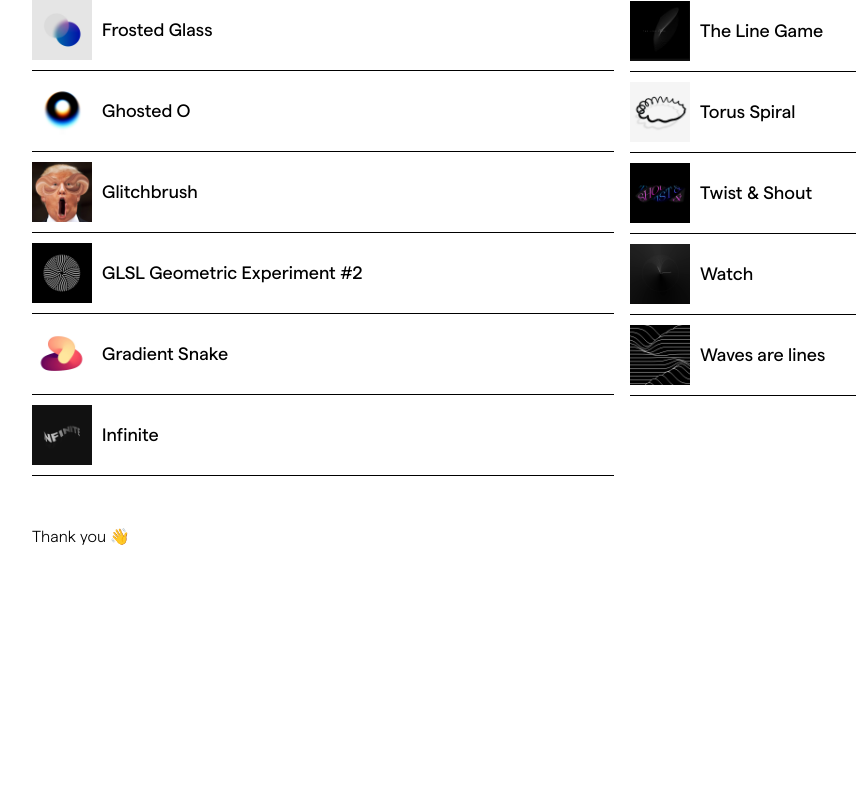
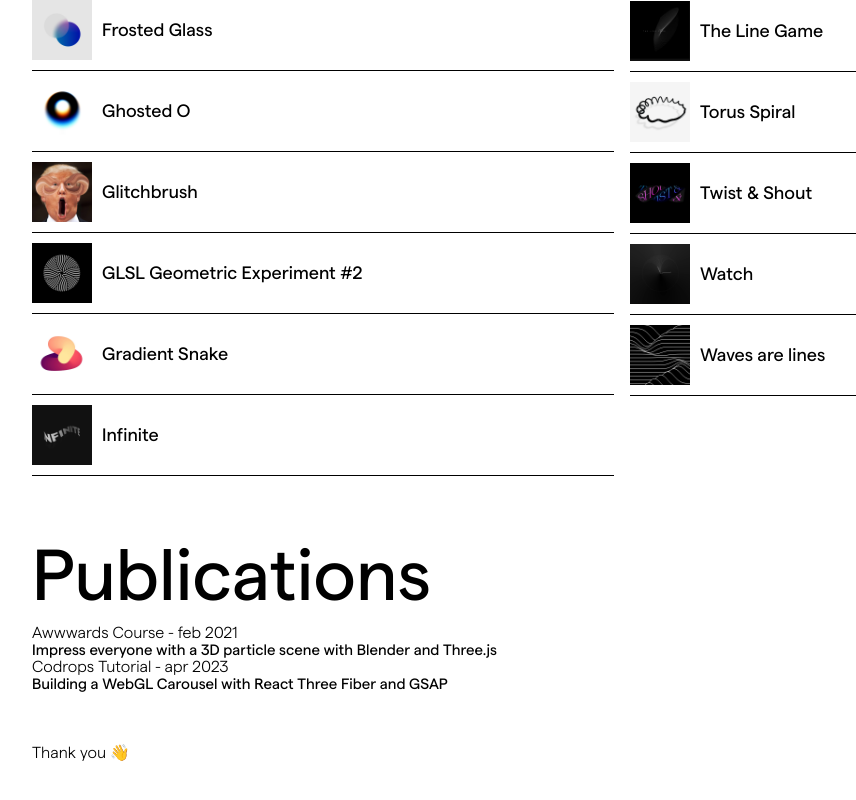
Before and after one commit to pronoia9/portfolio-supah, a React (Vite) app: page / in a window 1280 px wide. Shown: the part 3611-4411 px from the top of the page, without its empty margins (18-874 px from the left). Before the commit the page ends 4217 px from the top, so only its background shows below. Built offline with nearby package versions, Linux system fonts and the light colour scheme.

Commit message:
enable publications

```diff
--- a/src/App.jsx
+++ b/src/App.jsx
@@ -33,7 +33,7 @@ function App() {
         <Experiences />
         <Showcases />
         <Works />
-        {/* <Publications /> */}
+        <Publications />
         {/* <Awards /> */}
         {/* <Contacts /> */}
         <br />
```
